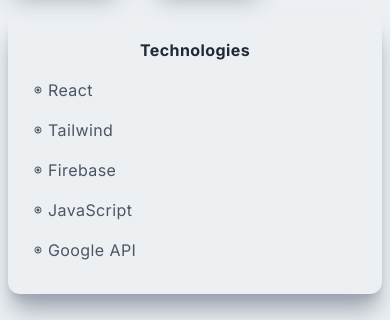
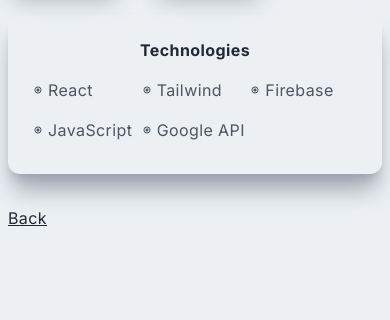
Before and after one commit to KudaMukucha/my-portfolio, a Next.js app: page /property in a window 390 px wide. Shown: the part 707-1027 px from the top of the page. After the commit the page ends 945 px from the top, so only its background shows below. Built offline with nearby package versions, Linux system fonts and the light colour scheme.

Commit message:
fourth change

```diff
--- a/app/property/page.jsx
+++ b/app/property/page.jsx
@@ -39,7 +39,7 @@
             <div className='col-span-4 md:col-span-1 shadow-xl shadow-gray-400 rounded-xl p-4'>
                 <div className="p-2">
                     <p className='text-center font-bold pb-2 '>Technologies</p>
-                    <div>
+                    <div className='grid grid-cols-3 md:grid-cols-1'>
                         <p className='text-gray-600 py-2 flex items-center'>
                             <BiRadioCircleMarked className='pr-1' /> React
                         </p>
```
